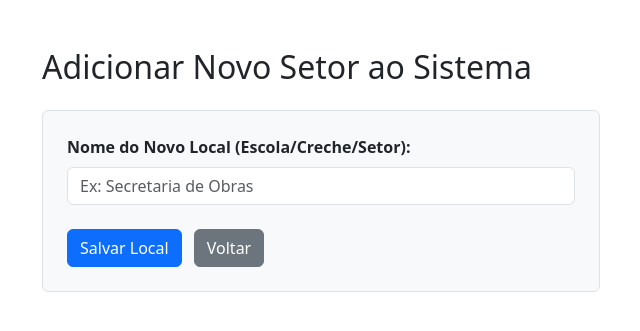
After one commit to gabrielfelipetrabalho2-coder/sistema-controle-insumos-tectoner-epitacio, a Flask app: page /novo_local in a window 1280 px wide. The commit adds this page. Shown: the top 331 px of the page, without its empty margins (40-680 px from the left). Run offline with Flask 3, Linux system fonts and the light colour scheme.

Commit message:
Atualização v4: Adicionado sistema de busca com lupa (Select2) para seleção de locais, tela de cadastro de novos departamentos, e modal de exclusão segura exclusivo para locais criados manualmente.

```diff
--- a/app.py
+++ b/app.py
@@ -15,7 +15,16 @@ def index():
     locais_ref = db.reference('locais_prefeitura').get() or {}
     envios_ref = db.reference('envios').get() or {}
 
-    lista_locais = [val['nome'] for key, val in locais_ref.items()]
+    # Agora passamos o ID, Nome e se a exclusão é permitida (locais manuais)
+    lista_locais = []
+    for key, val in locais_ref.items():
+        lista_locais.append({
+            'id': key,
+            'nome': val.get('nome', ''),
+            'removivel': val.get('removivel', False) # Os da planilha serão False
+        })
+    # Ordena alfabeticamente
+    lista_locais = sorted(lista_locais, key=lambda x: x['nome'])
 
     historico_mes = []
     dados_grafico = {}
@@ -56,7 +65,7 @@ def index():
 
     historico_mes.reverse()
 
-    return render_template('index.html', locais=sorted(lista_locais), historico=historico_mes, dados_grafico=dados_grafico, mes_atual=mes_atual)
+    return render_template('index.html', locais=lista_locais, historico=historico_mes, dados_grafico=dados_grafico, mes_atual=mes_atual)
 
 @app.route('/registrar', methods=['POST'])
 def registrar():
@@ -66,7 +75,6 @@ def registrar():
     toners = int(request.form.get('toners', 0))
     data_input = request.form.get('data')
 
-    # Bloqueios e validações
     if folhas < 0 or toners < 0:
         flash('Erro: Valores negativos não são permitidos.', 'danger')
         return redirect('/')
@@ -75,7 +83,6 @@ def registrar():
         flash('Erro: Você deve registrar o envio de pelo menos 1 Folha OU 1 Toner.', 'danger')
         return redirect('/')
 
-    # Configuração da data escolhida ou automática
     if data_input:
         data_obj = datetime.strptime(data_input, '%Y-%m-%d')
         dia_escolhido = data_obj.strftime('%d/%m')
@@ -90,14 +97,12 @@ def registrar():
     registro_existente_id = None
     registro_existente_dados = None
 
-    # Verifica se já existe entrega neste mês e local
     for key, val in todos_envios.items():
         if val.get('local') == local and val.get('mes_ref') == mes_ref_registro:
             registro_existente_id = key
             registro_existente_dados = val
             break
 
-    # Define a média (pega a digitada, se vazia puxa a do banco, se não existir usa 5000)
     if media_input and media_input.strip() != "":
         media_final = int(media_input)
         if media_final <= 0:
@@ -114,7 +119,6 @@ def registrar():
         toners_antigos = int(registro_existente_dados.get('toners', 0))
         datas_antigas = str(registro_existente_dados.get('data', ''))
 
-        # Acrescenta o dia na linha de datas
         nova_data = f"{datas_antigas}, {dia_escolhido}" if dia_escolhido not in datas_antigas else datas_antigas
 
         envios_ref.child(registro_existente_id).update({
@@ -168,5 +172,30 @@ def editar(id):
         registro = db.reference('envios').child(id).get()
         return render_template('editar.html', registro=registro, id=id)
 
+@app.route('/novo_local', methods=['GET', 'POST'])
+def novo_local():
+    if request.method == 'POST':
+        nome_local = request.form.get('nome_local', '').strip()
+        if not nome_local:
+            flash('Erro: O nome do local não pode ficar vazio.', 'danger')
+            return redirect('/novo_local')
+
+        db.reference('locais_prefeitura').push({
+            'nome': nome_local,
+            'media_folhas': 5000,
+            'removivel': True # A ETIQUETA INVISÍVEL!
+        })
+        flash(f'Sucesso: O novo local "{nome_local}" foi cadastrado no sistema!', 'success')
+        return redirect('/')
+
+    return render_template('novo_local.html')
+
+# NOVA ROTA: DELETAR LOCAL MANUAL
+@app.route('/deletar_local/<id>')
+def deletar_local(id):
+    db.reference('locais_prefeitura').child(id).delete()
+    flash('Local customizado excluído permanentemente!', 'success')
+    return redirect('/')
+
 if __name__ == '__main__':
     app.run(debug=True)
--- /dev/null
+++ b/templates/novo_local.html
@@ -0,0 +1,36 @@
+<!DOCTYPE html>
+<html lang="pt-BR">
+
+<head>
+    <meta charset="UTF-8">
+    <title>Cadastrar Novo Local</title>
+    <link href="https://cdn.jsdelivr.net/npm/bootstrap@5.3.0/dist/css/bootstrap.min.css" rel="stylesheet">
+</head>
+
+<body class="container mt-5">
+
+    <h2 class="mb-4">Adicionar Novo Setor ao Sistema</h2>
+
+    {% with messages = get_flashed_messages(with_categories=true) %}
+    {% if messages %}
+    {% for category, message in messages %}
+    <div class="alert alert-{{ category }} fw-bold" role="alert">
+        {{ message }}
+    </div>
+    {% endfor %}
+    {% endif %}
+    {% endwith %}
+
+    <form action="/novo_local" method="POST" class="border p-4 rounded bg-light w-50">
+        <div class="mb-4">
+            <label class="fw-bold">Nome do Novo Local (Escola/Creche/Setor):</label>
+            <input type="text" name="nome_local" class="form-control mt-2" required
+                placeholder="Ex: Secretaria de Obras">
+        </div>
+        <button type="submit" class="btn btn-primary">Salvar Local</button>
+        <a href="/" class="btn btn-secondary ms-2">Voltar</a>
+    </form>
+
+</body>
+
+</html>
```
Also changed, not shown: templates/index.html (+72 -11 lines).
